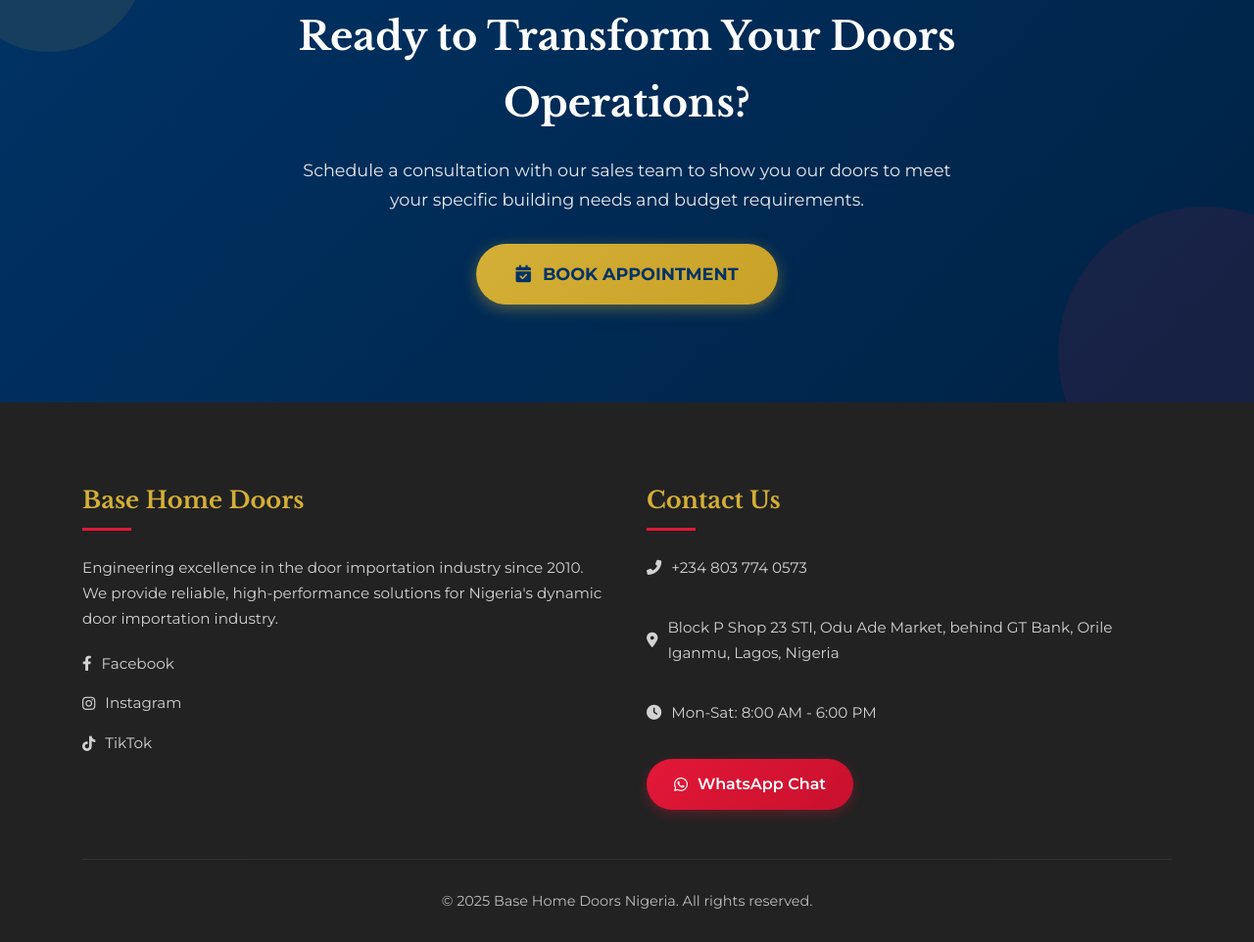
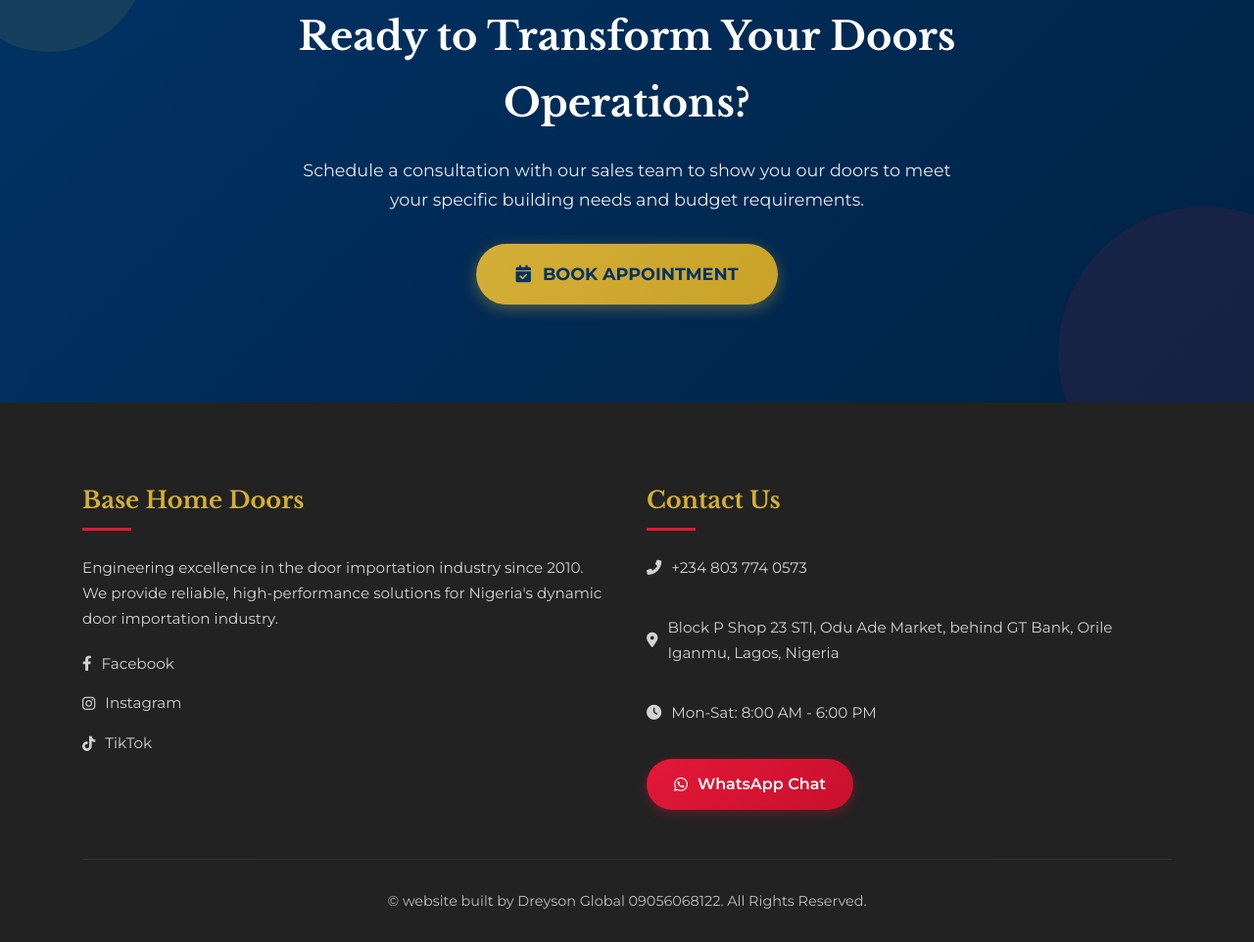
Before and after one commit to Dreysonglobal/basehomedoors, a plain HTML site: page index.html in a window 1280 px wide. Shown: the part 4158-5120 px from the top of the page at 98% size. Drawn offline with nearby package versions, Linux system fonts and the light colour scheme.

Commit message:
Update index.html

```diff
--- a/index.html
+++ b/index.html
@@ -1187,7 +1187,7 @@
                 </div>
             </div>
             <div class="footer-bottom">
-                <p>&copy; 2025 Base Home Doors Nigeria. All rights reserved.</p>
+                <p>&copy; website built by Dreyson Global 09056068122. All Rights Reserved.</p>
             </div>
         </div>
     </footer>
```
